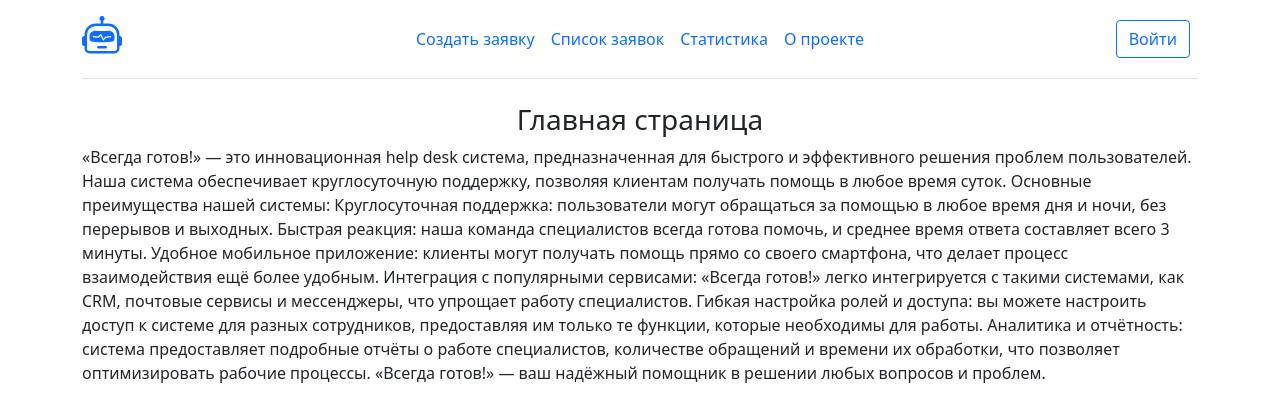
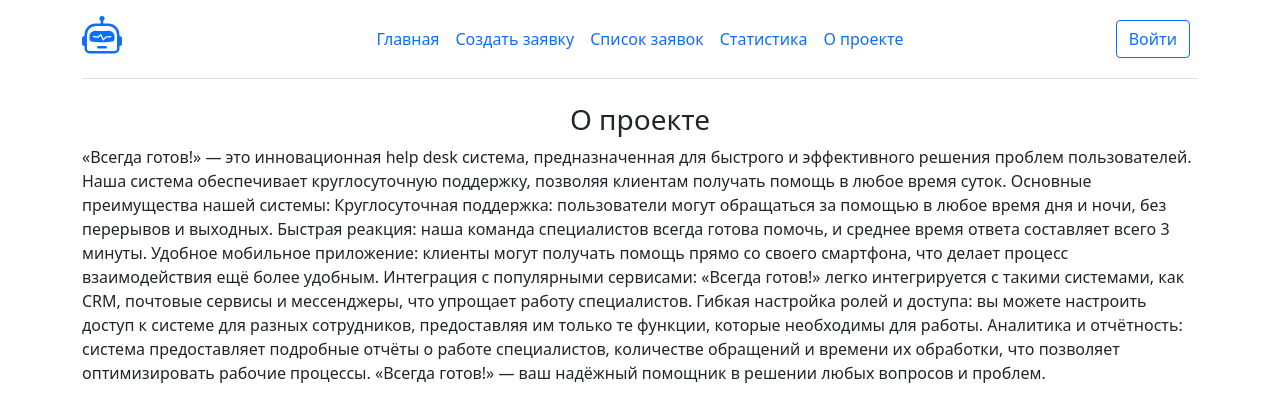
Before and after one commit to IslamovDF/hackathon2024, a Django app: page /about/ in a window 1280 px wide. Shown: the top 420 px of the page. Run offline with Django 5.2, Linux system fonts and the light colour scheme; some libraries are stand-ins or nearby versions.

Commit message:
edit templates

```diff
--- a/helpdeck_project/tasks/templates/tasks/about.html
+++ b/helpdeck_project/tasks/templates/tasks/about.html
@@ -4,7 +4,7 @@
     <div class="container">
         <div class="row">
             <div class="col-lg-12">
-                <h3 class="text-center text">Главная страница</h3>
+                <h3 class="text-center text">О проекте</h3>
                 <div class="text">
                     «Всегда готов!» — это инновационная help desk система, предназначенная для быстрого и эффективного решения проблем пользователей. Наша система обеспечивает круглосуточную поддержку, позволяя клиентам получать помощь в любое время суток.
 Основные преимущества нашей системы:
--- a/helpdeck_project/tasks/templates/tasks/base.html
+++ b/helpdeck_project/tasks/templates/tasks/base.html
@@ -16,6 +16,7 @@
       </div>
 
       <ul class="nav col-12 col-md-auto mb-2 justify-content-center mb-md-0">
+        <li><a href="/" class="nav-link px-2">Главная</a></li>
         <li><a href="/new" class="nav-link px-2">Создать заявку</a></li>
         <li><a href="/tasks" class="nav-link px-2">Список заявок</a></li>
         <li><a href="/dashboard" class="nav-link px-2">Статистика</a></li>
```
